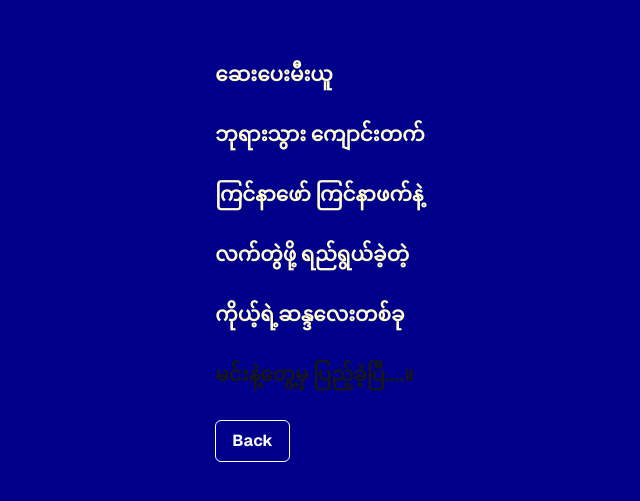
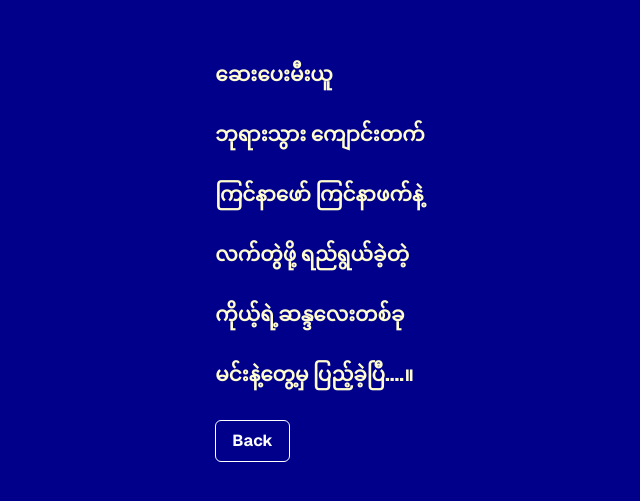
Before and after one commit to AungNaingPhyo2006/aanda, a Next.js app: page /love in a window 1280 px wide. Shown: the part 139-640 px from the top of the page, without its empty margins (320-960 px from the left). Built offline with nearby package versions, Linux system fonts and the light colour scheme.

Commit message:
Update page.tsx

```diff
--- a/app/love/page.tsx
+++ b/app/love/page.tsx
@@ -9,7 +9,7 @@ export default function Love() {
           <p className="sm:text-lg md:text-xl lg:text-xl xl:text-xl text-[#FFFDD0]">ကြင်နာဖော် ကြင်နာဖက်နဲ့</p>
           <p className="sm:text-lg md:text-xl lg:text-xl xl:text-xl text-[#FFFDD0]">လက်တွဲဖို့ ရည်ရွယ်ခဲ့တဲ့</p>
           <p className="sm:text-lg md:text-xl lg:text-xl xl:text-xl text-[#FFFDD0]">ကိုယ့်ရဲ့ဆန္ဒလေးတစ်ခု</p>
-         <p className="sm:text-lg md:text-xl lg:text-xl xl:text-xl text-text-[#FFFDD0]">မင်းနဲ့တွေ့မှ ပြည့်ခဲ့ပြီ....။</p>
+         <p className="sm:text-lg md:text-xl lg:text-xl xl:text-xl text-[#FFFDD0]">မင်းနဲ့တွေ့မှ ပြည့်ခဲ့ပြီ....။</p>
       <div className="flex gap-4 items-center flex-col sm:flex-row">
       {/* <Link
         className="rounded-full border border-solid border-white/[.08] dark:border-white/[.145] transition-colors flex items-center justify-center hover:bg-pink-500 hover:border-transparent text-sm sm:text-base h-10 sm:h-12 px-4 sm:px-5 sm:min-w-44"
```
